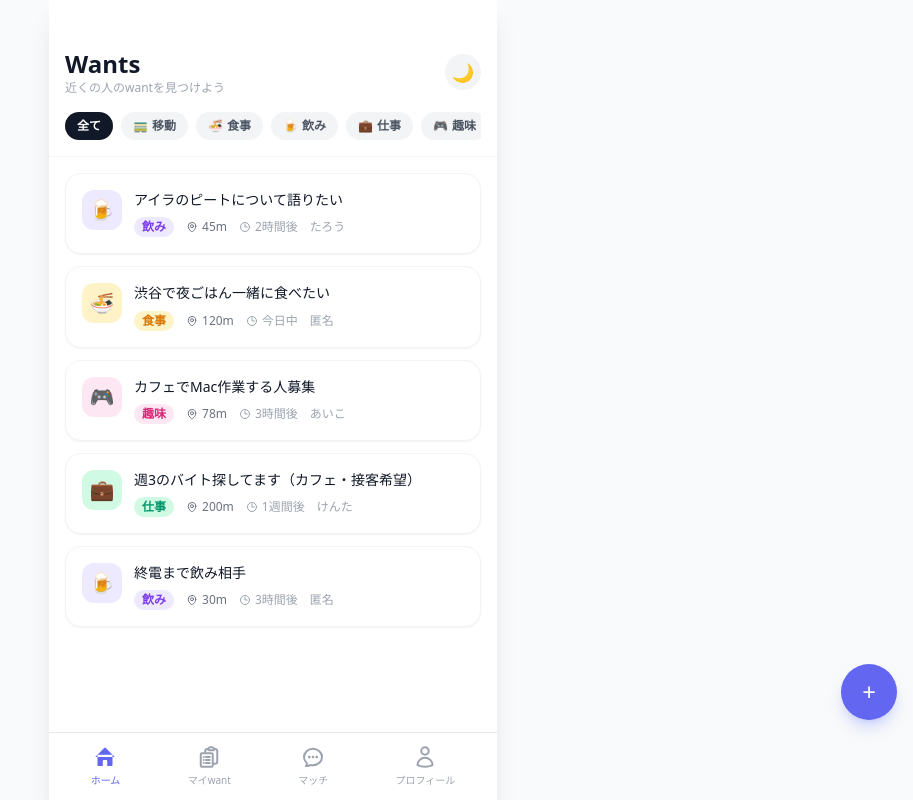
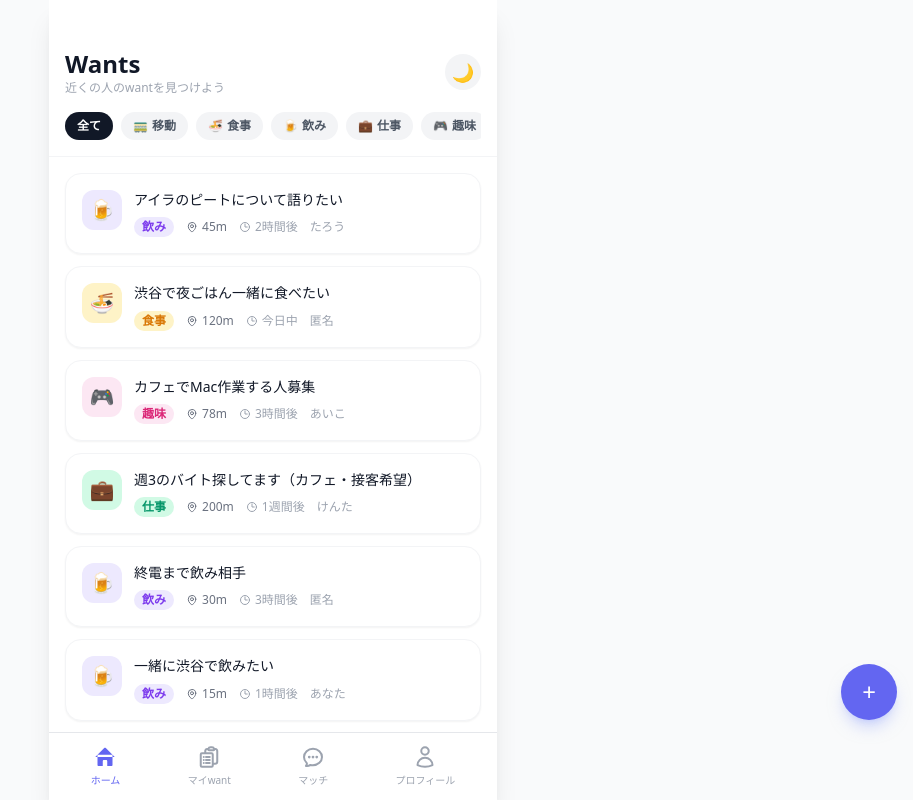
Before and after one commit to zaq2989/wants, a React (Vite) app: page / in a window 1280 px wide. Shown: the whole page, without its empty margins (367-1280 px from the left). Built offline with nearby package versions, Linux system fonts and the light colour scheme.

Commit message:
feat: profile visibility settings (public/limited/private)

```diff
--- a/src/components/WantCard.jsx
+++ b/src/components/WantCard.jsx
@@ -1,11 +1,51 @@
 import { useState } from 'react';
 import { CATEGORY_CONFIG } from '../data/mockData';
 
+function getProfileVisibility() {
+  try {
+    const profile = JSON.parse(localStorage.getItem('wants_profile') || '{}');
+    return {
+      visibility: profile.visibility || 'public',
+      nickname: profile.nickname || 'あなた',
+    };
+  } catch {
+    return { visibility: 'public', nickname: 'あなた' };
+  }
+}
+
 export default function WantCard({ want, onConnect }) {
   const [expanded, setExpanded] = useState(false);
+  const [showLimitedModal, setShowLimitedModal] = useState(false);
   const config = CATEGORY_CONFIG[want.category] || CATEGORY_CONFIG['趣味'];
 
+  const { visibility, nickname } = getProfileVisibility();
+
+  // 表示名の決定ロジック
+  const displayName = (() => {
+    if (want.isOwn) {
+      // 自分のwantの場合はprofile設定に従う
+      if (visibility === 'private') return null; // 匿名
+      return nickname;
+    }
+    // 他人のwantはwant.anonymousに従う
+    return want.anonymous ? null : want.name;
+  })();
+
+  // limited設定のとき、プロフィールタップ時のランダム距離チェック（モック）
+  const handleNameClick = (e) => {
+    if (!want.isOwn && visibility !== 'public') return;
+    if (want.isOwn && visibility === 'limited') {
+      e.stopPropagation();
+      // ランダムで距離チェック（モック）
+      const isNearby = Math.random() > 0.5;
+      if (!isNearby) {
+        setShowLimitedModal(true);
+      }
+    }
+  };
+
   return (
+    <>
       <div
         className="bg-white dark:bg-gray-800 rounded-2xl shadow-sm border border-gray-100 dark:border-gray-700 p-4 cursor-pointer transition-all active:scale-[0.98]"
         onClick={() => setExpanded(!expanded)}
@@ -48,8 +88,16 @@ export default function WantCard({ want, onConnect }) {
               </span>
 
               {/* Name / Anonymous */}
-            <span className="text-xs text-gray-400 dark:text-gray-500">
-              {want.anonymous ? '匿名' : want.name}
+              <span
+                className={`text-xs text-gray-400 dark:text-gray-500 ${
+                  want.isOwn && visibility === 'limited' ? 'cursor-pointer underline decoration-dotted' : ''
+                }`}
+                onClick={handleNameClick}
+              >
+                {displayName ? displayName : '匿名'}
+                {want.isOwn && visibility === 'limited' && displayName && (
+                  <span className="ml-1 text-[10px] text-indigo-400">📍</span>
+                )}
               </span>
             </div>
           </div>
@@ -71,5 +119,36 @@ export default function WantCard({ want, onConnect }) {
           </div>
         )}
       </div>
+
+      {/* Limited: 距離が近くないモーダル */}
+      {showLimitedModal && (
+        <div
+          className="fixed inset-0 bg-black/40 flex items-center justify-center z-50 px-6"
+          onClick={() => setShowLimitedModal(false)}
+        >
+          <div
+            className="bg-white dark:bg-gray-800 rounded-2xl p-6 w-full max-w-sm shadow-xl"
+            onClick={(e) => e.stopPropagation()}
+          >
+            <div className="text-center mb-4">
+              <span className="text-4xl">📍</span>
+            </div>
+            <h3 className="text-base font-bold text-gray-900 dark:text-gray-100 text-center mb-2">
+              距離が離れています
+            </h3>
+            <p className="text-sm text-gray-500 dark:text-gray-400 text-center mb-4">
+              このプロフィールは半径100m以内の人だけ詳細を見られます。
+              もっと近づいてみましょう！
+            </p>
+            <button
+              onClick={() => setShowLimitedModal(false)}
+              className="w-full py-2.5 rounded-xl text-sm font-semibold bg-indigo-500 text-white"
+            >
+              閉じる
+            </button>
+          </div>
+        </div>
+      )}
+    </>
   );
 }
--- a/src/data/mockData.js
+++ b/src/data/mockData.js
@@ -4,6 +4,7 @@ export const mockWants = [
   { id: '3', text: 'カフェでMac作業する人募集', category: '趣味', distance: 78, expiresIn: '3時間後', anonymous: false, name: 'あいこ', matched: false },
   { id: '4', text: '週3のバイト探してます（カフェ・接客希望）', category: '仕事', distance: 200, expiresIn: '1週間後', anonymous: false, name: 'けんた', matched: false },
   { id: '5', text: '終電まで飲み相手', category: '飲み', distance: 30, expiresIn: '3時間後', anonymous: true, name: null, matched: false },
+  { id: 'my1', text: '一緒に渋谷で飲みたい', category: '飲み', distance: 15, expiresIn: '1時間後', anonymous: false, name: 'あなた', matched: false },
 ];
 
 export const mockMatches = [
--- a/src/pages/Home.jsx
+++ b/src/pages/Home.jsx
@@ -1,12 +1,14 @@
 import { useState } from 'react';
-import { mockWants, CATEGORIES, CATEGORY_CONFIG } from '../data/mockData';
+import { mockWants, mockMyWants, CATEGORIES, CATEGORY_CONFIG } from '../data/mockData';
 import WantCard from '../components/WantCard';
 import WantModal from '../components/WantModal';
 
 export default function Home({ darkMode, setDarkMode }) {
   const [activeCategory, setActiveCategory] = useState('全て');
   const [showModal, setShowModal] = useState(false);
-  const [wants, setWants] = useState(mockWants);
+  const [wants, setWants] = useState(() =>
+    mockWants.map(w => ({ ...w, isOwn: mockMyWants.some(m => m.id === w.id) }))
+  );
   const [connectedId, setConnectedId] = useState(null);
 
   const filtered = activeCategory === '全て'
@@ -28,6 +30,7 @@ export default function Home({ darkMode, setDarkMode }) {
       anonymous: data.anonymous,
       name: data.anonymous ? null : 'あなた',
       matched: false,
+      isOwn: true,
     };
     setWants([newWant, ...wants]);
   };
--- a/src/pages/Profile.jsx
+++ b/src/pages/Profile.jsx
@@ -10,22 +10,62 @@ const THEME_COLORS = [
   { name: 'エメラルド', value: '#10b981' },
 ];
 
+const VISIBILITY_OPTIONS = [
+  { value: 'public', icon: '🌐', label: '全体公開', desc: '誰でもプロフィールを見られます' },
+  { value: 'limited', icon: '📍', label: '近くの人のみ', desc: '半径100m以内の人だけ見られます' },
+  { value: 'private', icon: '🔒', label: '非公開', desc: 'wantはすべて匿名で表示されます' },
+];
+
+function loadProfile() {
+  try {
+    return JSON.parse(localStorage.getItem('wants_profile') || '{}');
+  } catch {
+    return {};
+  }
+}
+
 export default function Profile({ darkMode, setDarkMode }) {
-  const [nickname, setNickname] = useState(() => localStorage.getItem('nickname') || '');
-  const [ageGroup, setAgeGroup] = useState(() => localStorage.getItem('ageGroup') || '20代');
-  const [avatar, setAvatar] = useState(() => localStorage.getItem('avatar') || '😊');
+  const [nickname, setNickname] = useState(() => {
+    const p = loadProfile();
+    return p.nickname || localStorage.getItem('nickname') || '';
+  });
+  const [ageGroup, setAgeGroup] = useState(() => {
+    const p = loadProfile();
+    return p.ageGroup || localStorage.getItem('ageGroup') || '20代';
+  });
+  const [avatar, setAvatar] = useState(() => {
+    const p = loadProfile();
+    return p.avatar || localStorage.getItem('avatar') || '😊';
+  });
   const [nearbyEnabled, setNearbyEnabled] = useState(() => localStorage.getItem('nearbyEnabled') !== 'false');
   const [themeColor, setThemeColor] = useState(() => localStorage.getItem('themeColor') || '#6366f1');
+  const [visibility, setVisibility] = useState(() => {
+    const p = loadProfile();
+    return p.visibility || 'public';
+  });
   const [saved, setSaved] = useState(false);
 
   const handleSave = () => {
+    // 既存の個別キーも保存
     localStorage.setItem('nickname', nickname);
     localStorage.setItem('ageGroup', ageGroup);
     localStorage.setItem('avatar', avatar);
     localStorage.setItem('nearbyEnabled', nearbyEnabled);
     localStorage.setItem('themeColor', themeColor);
+
+    // wants_profile に統合して保存
+    const profile = { nickname, ageGroup, avatar, visibility };
+    localStorage.setItem('wants_profile', JSON.stringify(profile));
+
     setSaved(true);
     setTimeout(() => setSaved(false), 2000);
+  };
+
+  const updateVisibility = (val) => {
+    setVisibility(val);
+    // リアルタイムで wants_profile にも反映
+    const current = loadProfile();
+    localStorage.setItem('wants_profile', JSON.stringify({ ...current, visibility: val }));
   };
 
   return (
@@ -130,6 +170,43 @@ export default function Profile({ darkMode, setDarkMode }) {
           </div>
         </div>
 
+        {/* プロフィール公開設定 */}
+        <div className="bg-white dark:bg-gray-800 rounded-2xl p-4 border border-gray-100 dark:border-gray-700">
+          <h3 className="font-semibold text-gray-800 dark:text-gray-100 mb-3">プロフィール公開設定</h3>
+          <div className="space-y-2">
+            {VISIBILITY_OPTIONS.map(opt => (
+              <button
+                key={opt.value}
+                onClick={() => updateVisibility(opt.value)}
+                className={`w-full flex items-center gap-3 p-3 rounded-xl border-2 transition-all ${
+                  visibility === opt.value
+                    ? 'border-indigo-500 bg-indigo-50 dark:bg-indigo-900/20'
+                    : 'border-gray-100 dark:border-gray-700 bg-gray-50 dark:bg-gray-700/50'
+                }`}
+              >
+                <span className="text-xl">{opt.icon}</span>
+                <div className="text-left">
+                  <div className="font-medium text-sm text-gray-800 dark:text-gray-100">{opt.label}</div>
+                  <div className="text-xs text-gray-500 dark:text-gray-400">{opt.desc}</div>
+                </div>
+                {visibility === opt.value && (
+                  <span className="ml-auto text-indigo-500">✓</span>
+                )}
+              </button>
+            ))}
+          </div>
+
+          {/* private 警告バナー */}
+          {visibility === 'private' && (
+            <div className="mt-3 flex items-center gap-2 px-3 py-2 bg-orange-50 dark:bg-orange-900/20 rounded-xl border border-orange-200 dark:border-orange-800">
+              <span className="text-sm">⚠️</span>
+              <p className="text-xs text-orange-700 dark:text-orange-300 font-medium">
+                すべてのwantが匿名表示になります
+              </p>
+            </div>
+          )}
+        </div>
+
         {/* Theme color */}
         <div className="bg-white dark:bg-gray-800 rounded-2xl p-4 border border-gray-100 dark:border-gray-700">
           <p className="text-xs font-semibold text-gray-500 dark:text-gray-400 mb-3">テーマカラー</p>
```
Also changed, not shown: 5 other files (tests, documents, lock files or other folders). Lines whose indentation alone changed are shown as unchanged.
